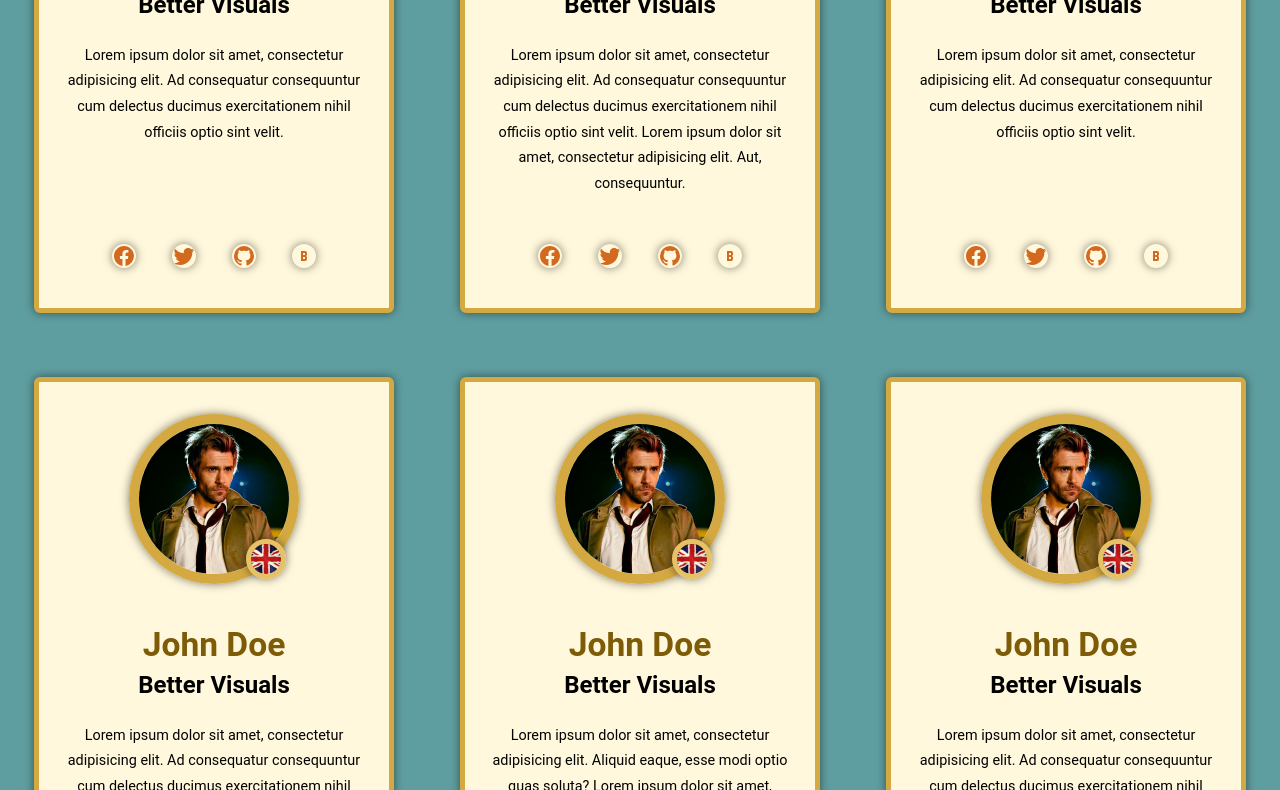
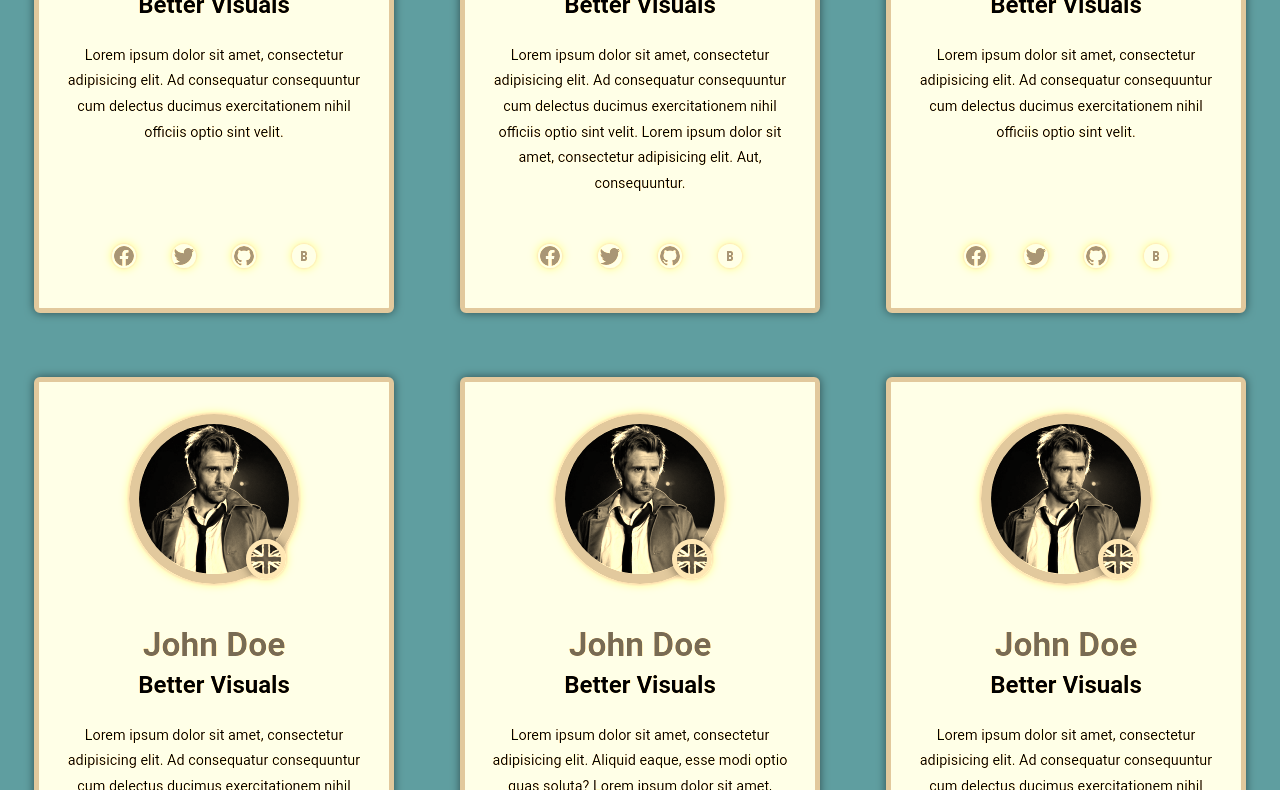
Before and after one commit to mrTorsher/Flex_Usercard, a plain HTML site: page index.html in a window 1280 px wide. Shown: the part 335-1125 px from the top of the page. Drawn offline with Linux system fonts and the light colour scheme.

Commit message:
Add filter in style.css

```diff
--- a/style.css
+++ b/style.css
@@ -22,6 +22,7 @@ body {
     align-items: center;
     margin: 2em;
     line-height: 1.6em;
+    filter: sepia(100%);
 }
 
 
@@ -42,6 +43,11 @@ body {
     width: 150px;
     height: 150px;
     border: 10px solid #d4a942;
+
+}
+
+.userCard:hover{
+    filter: none;
 }
 
 .flagImg {
```
